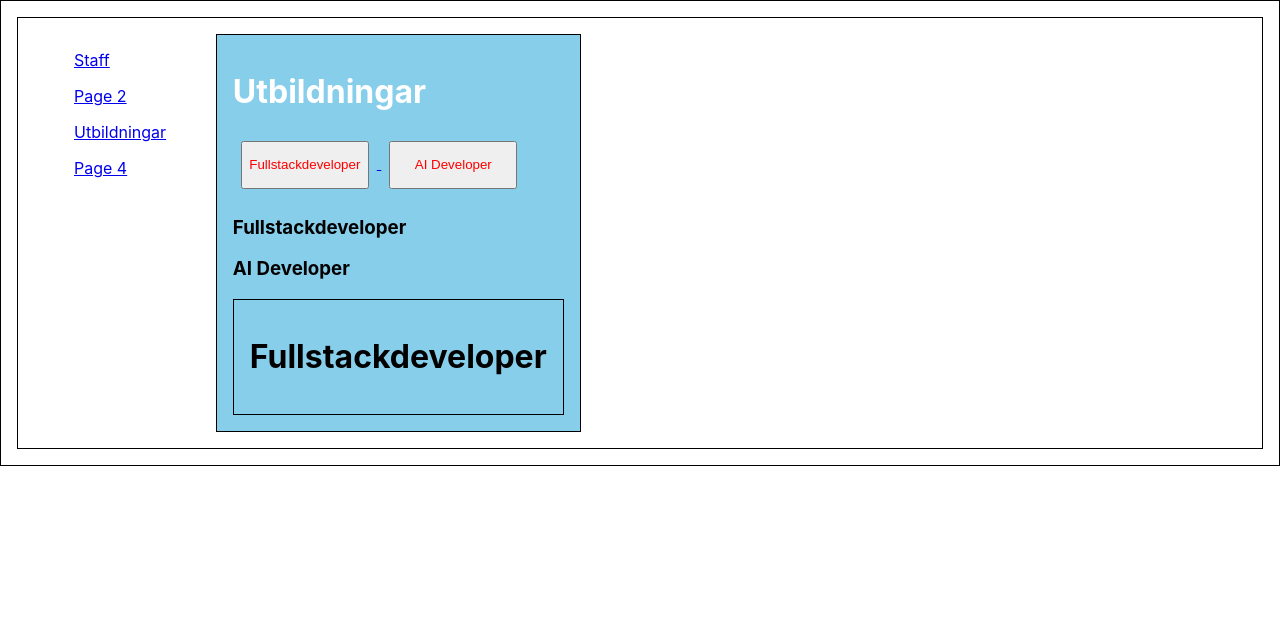
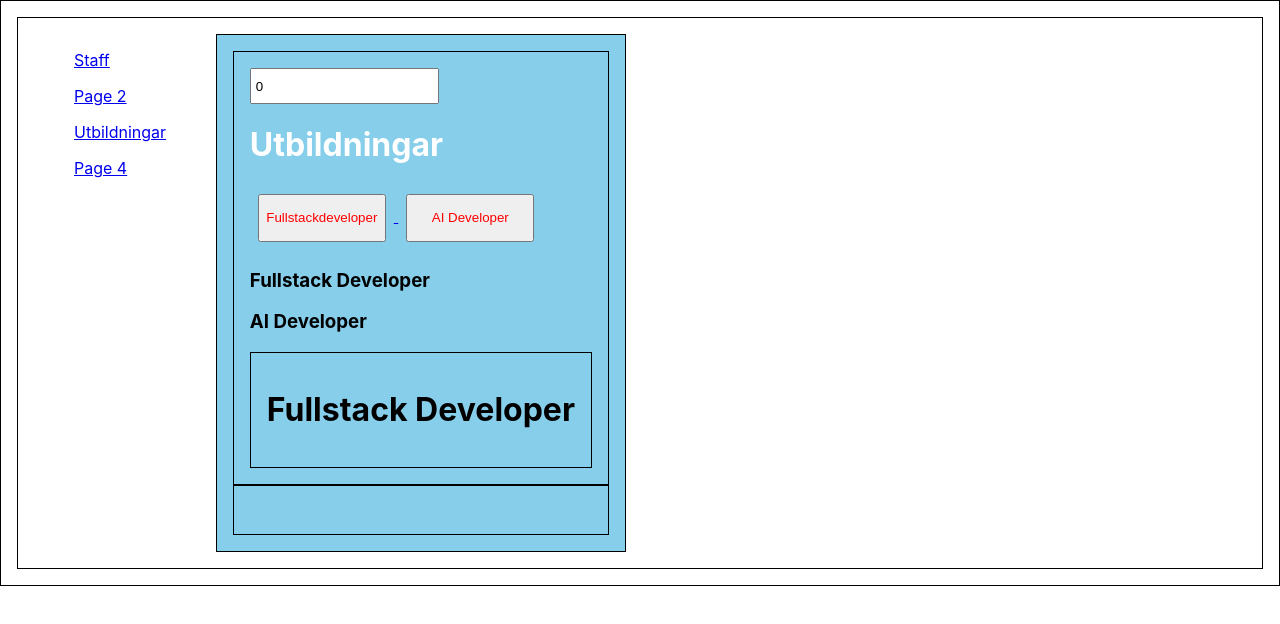
Before and after one commit to justdReas/grupp-projekt, a React (Create React App) app: page /page3/Fullstackdeveloper in a window 1280 px wide. Shown: the top 624 px of the page. Built offline with nearby package versions, Linux system fonts and the light colour scheme.

Commit message:
Fixat Api/ READ! 304Ok

```diff
--- a/src/componenets/Page3.js
+++ b/src/componenets/Page3.js
@@ -1,20 +1,42 @@
-import React from "react";
+
+import React, { useState } from "react";
 import { NavLink, Outlet } from "react-router-dom"
+import { get } from "./Utbildningar/utility/api";
 
 
 function Page3() {
+const [id,setId] = useState(0);
+const [counter, setCounter] = useState(0);
+const [course, setCourse] = useState([]);
+
   return (
-    <div style={{backgroundColor: "skyblue"}} >
+    <div className= "Page3" style={{backgroundColor: "skyblue"}} >
+     <div>
+       <input value={id} onChange={(event) => setId (event.target.value)}></input>
       <h1 style={{color:"white"}}
       >Utbildningar</h1>
       <NavLink to="Fullstackdeveloper">
-      <button style={{color:"Red"}}> Fullstackdeveloper</button> </NavLink>
-      <NavLink to="AI Developer"> <button style={{color:"Red"}}>AI Developer</button></NavLink>
+      <button onClick={() => {
+        get("/api/read").then((response) => setCourse(response.data));
+      }}
+      style={{color:"Red"}}> Fullstackdeveloper</button> </NavLink>
 
-      <h3>Fullstackdeveloper </h3>
+      <NavLink to="AiDeveloper"> <button onClick={() => {
+        get("/api/read").then((response) => setCourse(response.data));
+      }}style={{color:"Red"}}>AI Developer</button></NavLink>
+
+      <h3>Fullstack Developer </h3>
       <h3>AI Developer</h3>
       <Outlet></Outlet>
+      </div>
+    <div>
+      <ul>
+{course.map((course) => {
+  return <li key={course.id}>{course.title}</li>
+})}
+      </ul>
     </div>
+</div>
   );
 }
 
--- a/src/componenets/Utbildningar/Ai.js
+++ b/src/componenets/Utbildningar/Ai.js
@@ -3,8 +3,9 @@ import React from 'react'
 
 function Ai() {
   return (
-    <div>Ai</div>
-  )
+    <div><h1>AI Developer</h1></div>
+
+  );
 }
 
 export default Ai
--- a/src/componenets/Utbildningar/Fullstackdeveloper.js
+++ b/src/componenets/Utbildningar/Fullstackdeveloper.js
@@ -3,7 +3,7 @@ import React from "react";
 function Fullstackdeveloper() {
     return (
       <div>
-        <h1>Fullstackdeveloper</h1>
+        <h1>Fullstack Developer</h1>
       </div>
     );
   }
--- /dev/null
+++ b/src/componenets/Utbildningar/utility/api.js
@@ -0,0 +1,26 @@
+// Method vilken metod vill man använda samt body vilken data
+const  fetchUtility  = (url, method, body = {}) => {
+    const options = {
+      method,
+    };
+
+    if (method === "POST" || method === "PUT") {
+      options.headers = {
+        "Content-Type": "",
+      };
+      options.body = JSON.stringify(body);
+    }
+  // lämna tillbaka fetch
+    return fetch(url, options).then((response) => response.json());
+  };
+  // Kim Garcia Haas //Fetch class eller vad man kan kalla det. Denna api fil hjälper till att hämta FETCH
+
+  const get = (url) => fetchUtility(url, 'GET')
+
+  const post = (url, body) => fetchUtility(url, 'POST', body)
+
+  const put = (url,body) => fetchUtility(url,'PUT', body)
+
+  const taBort = (url) => fetchUtility(url, 'DELETE')
+
+  export { get, post, put, taBort};
--- a/src/index.js
+++ b/src/index.js
@@ -1,7 +1,6 @@
 import React from "react";
 import ReactDOM from "react-dom";
 import { BrowserRouter as Router } from "react-router-dom";
-
 import "./index.css";
 import App from "./App";
 
```
Also changed, not shown: src/componenets/Utbildningar/server/routes.js (+9 -2 lines).
